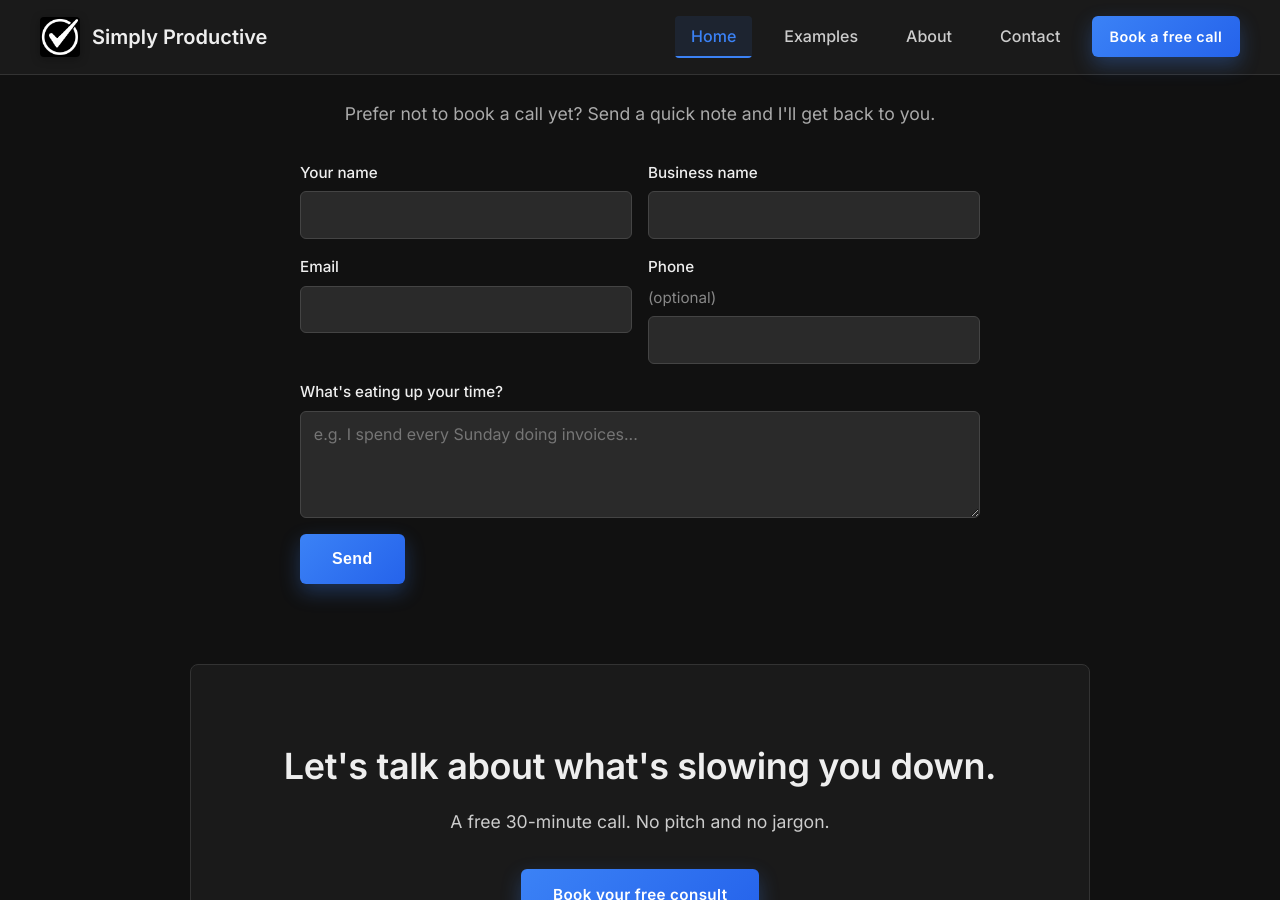
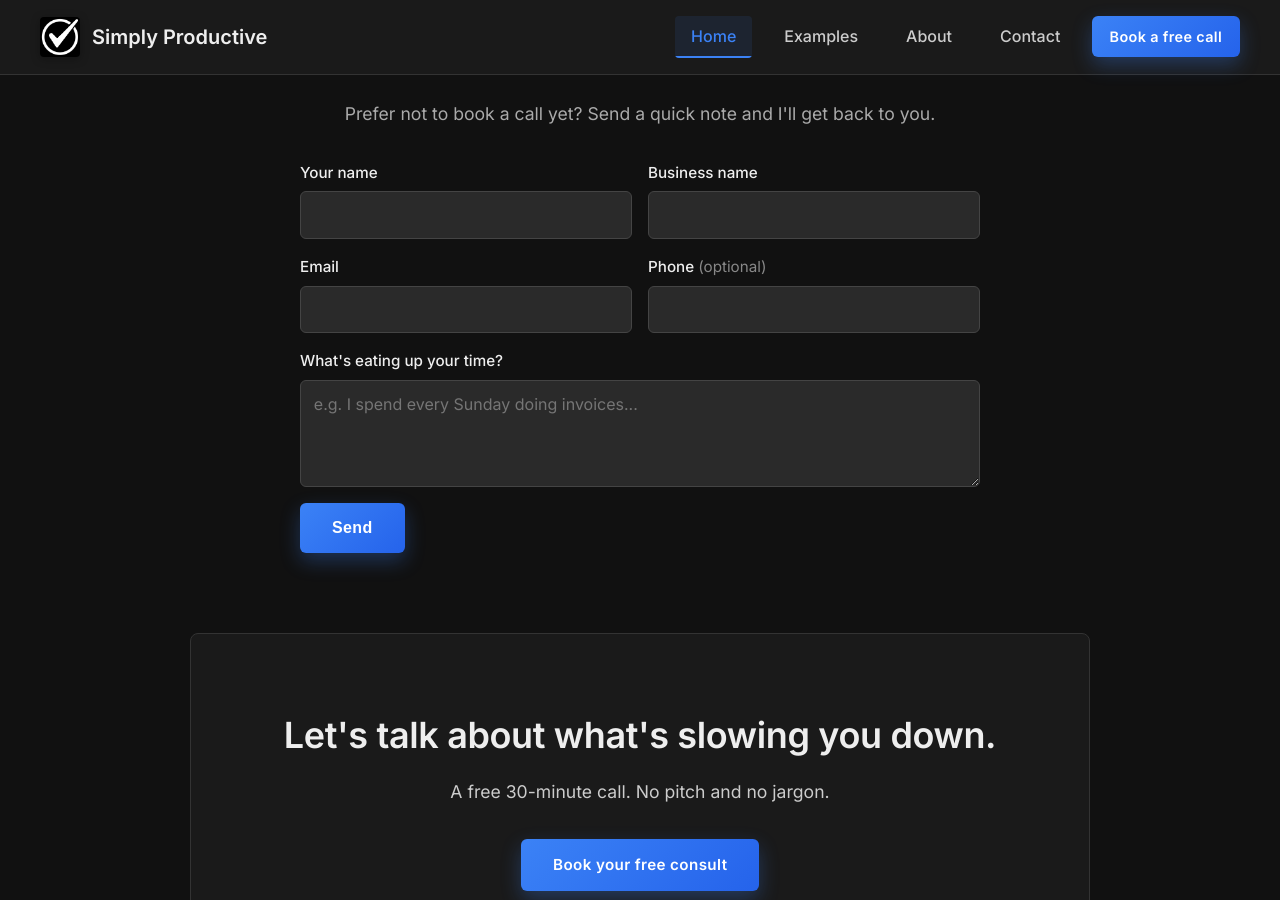
Before and after one commit to dbough/getsimplyproductive.com, a Jekyll site: the page built from index.md, in a window 1280 px wide and 900 px high, scrolled down 3640 px. Built offline with Jekyll 4.4.1, drawn with Linux system fonts in a browser that asks for light colours.

Commit message:
Fix phone field label alignment
Co-Authored-By: Claude Sonnet 5.5 <noreply@anthropic.com>

```diff
--- a/index.md
+++ b/index.md
@@ -130,7 +130,7 @@ keywords: "small business AI, nonprofit tech help, solopreneur AI tools, AI auto
     </div>
     <div class="form-row">
       <label>Email<input type="email" name="email" required autocomplete="email"></label>
-      <label>Phone <span class="optional">(optional)</span><input type="tel" name="phone" autocomplete="tel"></label>
+      <label><span>Phone <span class="optional">(optional)</span></span><input type="tel" name="phone" autocomplete="tel"></label>
     </div>
     <label>What's eating up your time?<textarea name="message" rows="4" required placeholder="e.g. I spend every Sunday doing invoices..."></textarea></label>
     <input type="text" name="_gotcha" class="honeypot" tabindex="-1" autocomplete="off">
```
